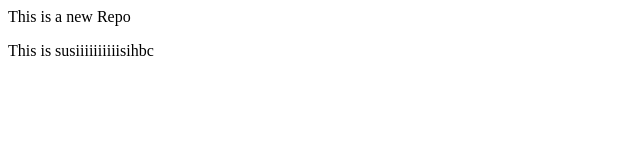
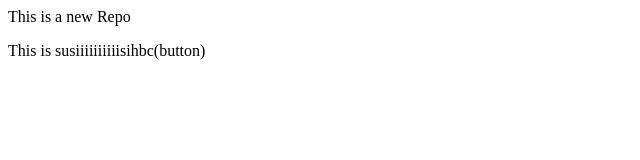
Before and after one commit to zanzech/new-repo, a plain HTML site: page index.html in a window 1280 px wide. Shown: the full height of the page, 0-640 px from the left. Drawn offline with Linux system fonts and the light colour scheme.

Commit message:
Added New Button

```diff
--- a/index.html
+++ b/index.html
@@ -1,2 +1,2 @@
 <p>This is a new Repo</p>
-<P>This is susiiiiiiiiiisihbc</P>
+<P>This is susiiiiiiiiiisihbc(button)</P>
```
